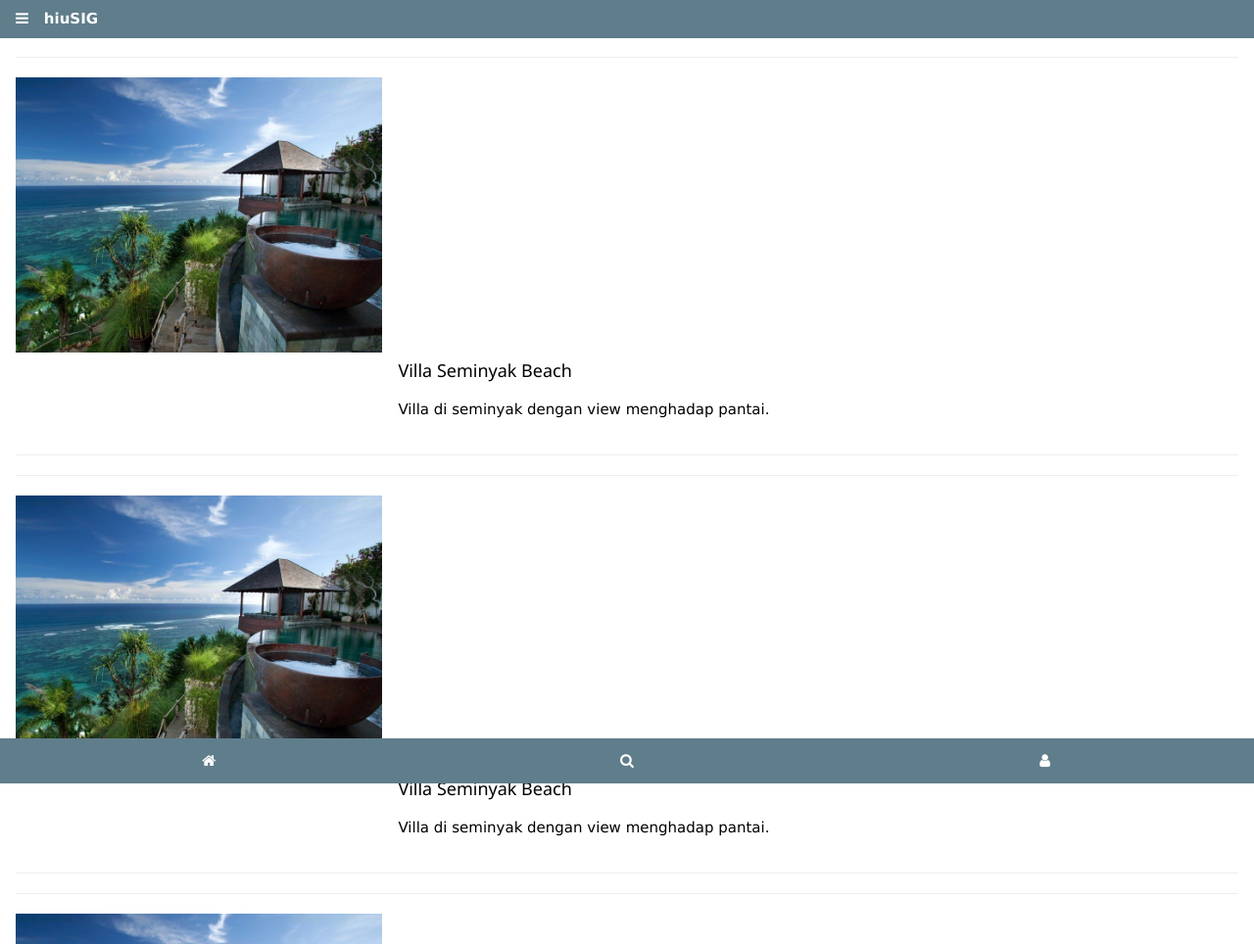
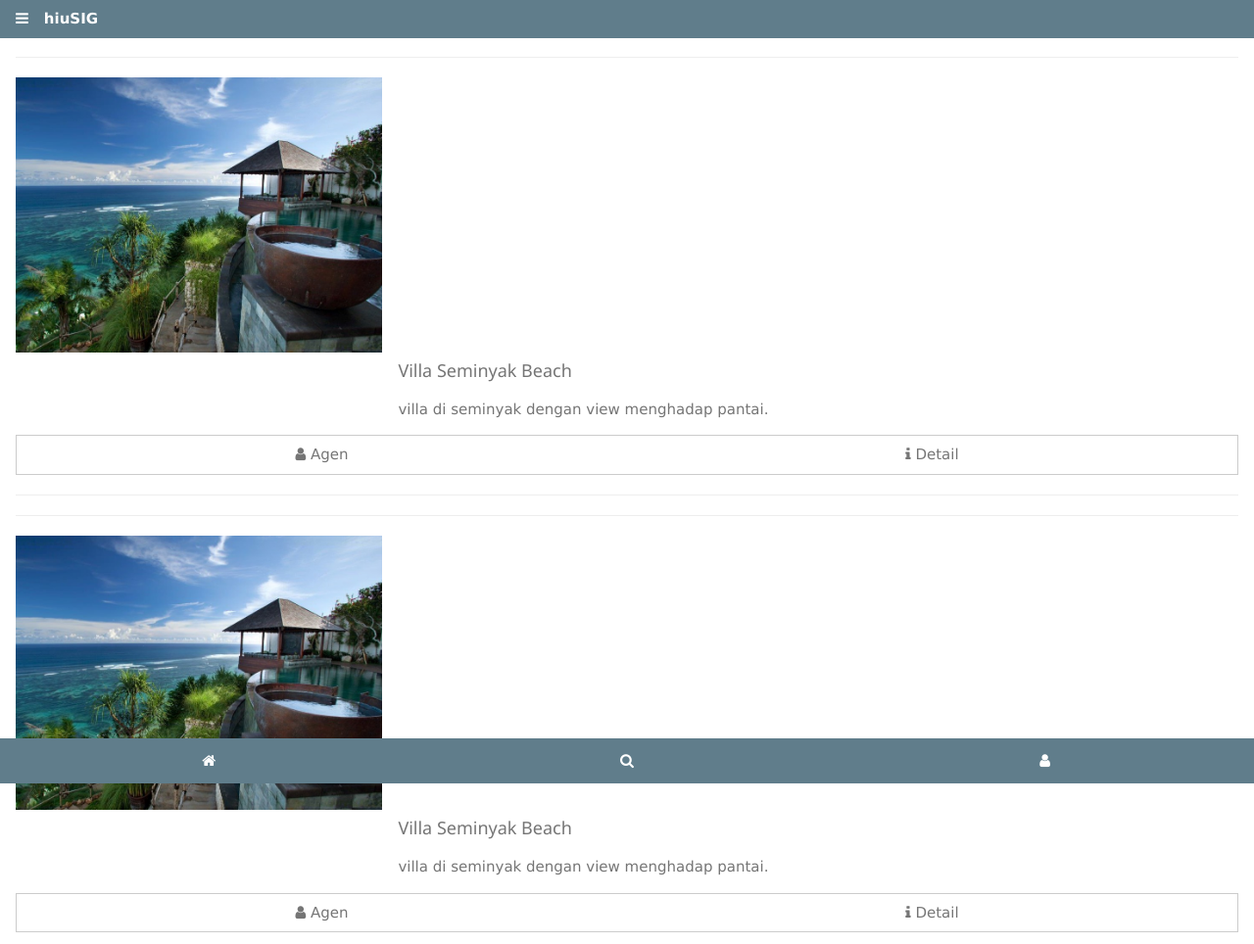
Before and after one commit to frizadiga/hiuSIG-Cordova, a plain HTML site: page www/index.html in a window 1280 px wide. Shown: the top 964 px of the page at 98% size. Drawn offline with Linux system fonts and the light colour scheme.

Commit message:
add button agen and detail

```diff
--- a/www/index.html
+++ b/www/index.html
@@ -34,10 +34,10 @@
 	</header>
 
 	<!-- Main -->
-	<div id="main" class="w3-container" style="margin-top:38px;margin-bottom:46px">
+	<div id="main" class="w3-container w3-text-grey" style="margin-top:38px;margin-bottom:46px">
 
 		<!-- list card -->
-		<div id="listing-card">
+		<div id="listing-card" class="">
 		<hr>
 		<div class="w3-cell-row">
 			<div class="w3-cell" style="width:30%">
@@ -45,10 +45,14 @@
 			</div>
 			<div class="w3-cell w3-container">
 				<h5>Villa Seminyak Beach</h5>
-				<p>Villa di seminyak dengan view menghadap pantai.	</p>
+				<p>villa di seminyak dengan view menghadap pantai.</p>
 			</div>
 
 		</div>
+		<div class="w3-bar w3-border">
+				<button class="w3-bar-item w3-button Xw3-blue" style="width:50%"><i class="fa fa-user"></i> Agen</button>
+				<button class="w3-bar-item w3-button Xw3-green" style="width:50%"><i class="fa fa-info"></i> Detail</button>
+			</div>
 		<hr>
 		</div>
 		<!-- end list card -->
```
